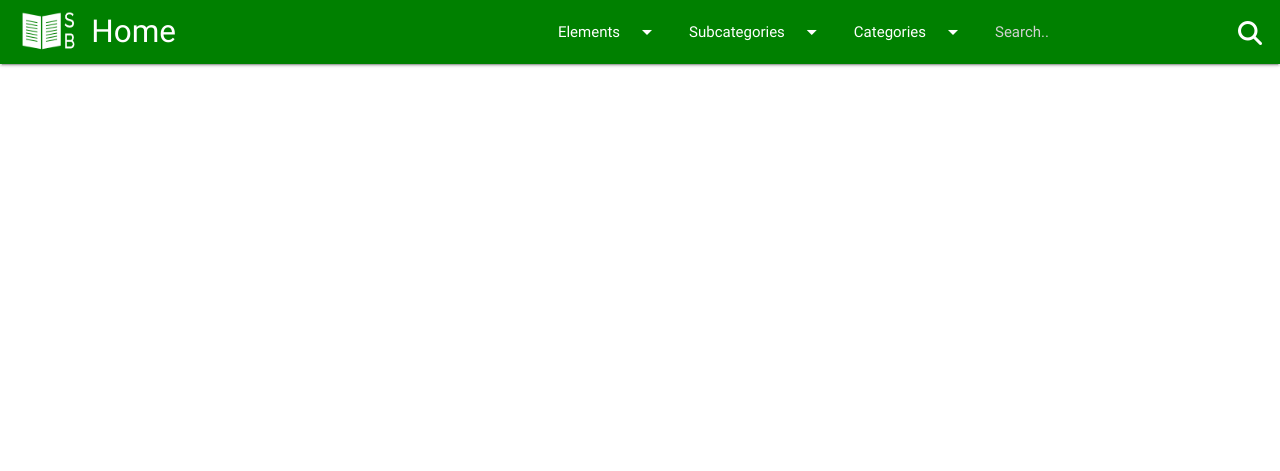
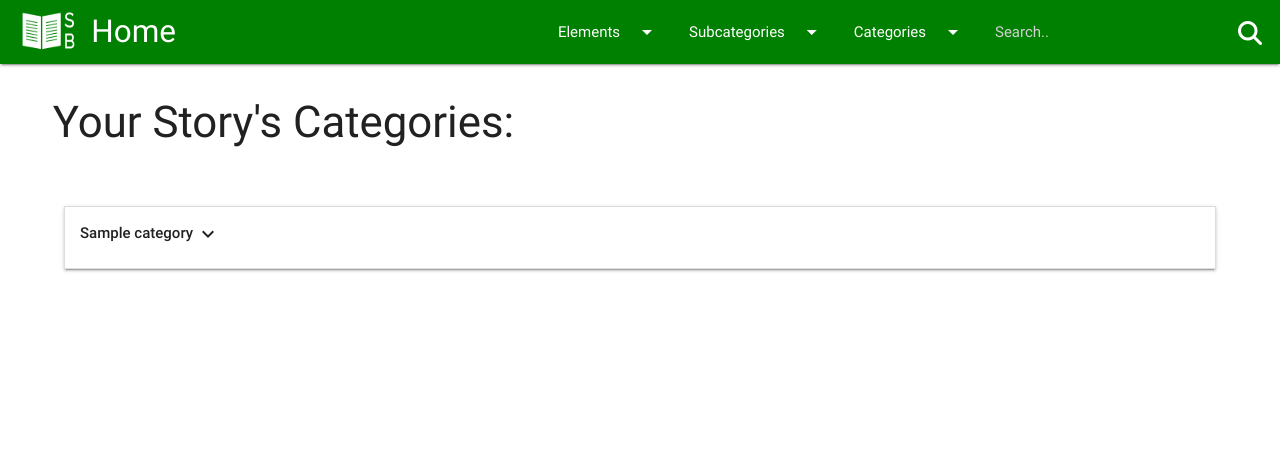
Before and after one commit to Felix-Redwood/Data-Centric-Development-Milestone-Project, a Flask app: template templates/categories.html in a window 1280 px wide. Shown: the top 471 px of the page. Run offline with Flask 2, Linux system fonts and the light colour scheme; the template is opened without the code that fills it: most values are stand-ins (such as "Sample title", 1, 10 or a date in 2020); some libraries are stand-ins or nearby versions.

Commit message:
added categories page

```diff
--- a/run.py
+++ b/run.py
@@ -33,5 +33,21 @@ def nav_home():
 def important_home():
     return render_template("indeximportant.html", elements=mongo.db.story_elements.find( {'important': True} ).limit(10))
 
+@app.route('/nav_elements', methods=['POST', 'GET'])
+def nav_elements():
+    return render_template("elements.html", elements=mongo.db.story_elements.find())
+
+@app.route('/important_elements', methods=['POST'])
+def important_elements():
+    return render_template("importantelements.html", elements=mongo.db.story_elements.find( {'important': True} ))
+
+@app.route('/nav_categories', methods=['POST', 'GET'])
+def nav_categories():
+    subcategories = mongo.db.subcategories.find()
+    categories=mongo.db.categories.find()
+    subcat_name = str(mongo.db.subcategories.category_name)
+    cat_name = str(mongo.db.categories.category_name)
+    return render_template("categories.html", categories=mongo.db.categories.find(), subcategories=mongo.db.subcategories.find(), cat_name=cat_name, subcat_name=subcat_name)
+
 if __name__ == '__main__':
-    app.run(host=os.environ.get('IP'), port=int(os.environ.get('PORT')), debug=True)
+    app.run(host=os.environ.get('IP'), port=int(os.environ.get('PORT')), debug=False)
--- a/templates/categories.html
+++ b/templates/categories.html
@@ -2,6 +2,54 @@
 
 <div class="row">
 
+    <h3>Your Story's Categories:</h3>
+    <br>
+
 </div>
 
+<ul class="collapsible" data-collapsible="expandable">
+    {% for category in categories %}
+    <li>
+        <div class="collapsible-header">
+            <div class="col s9">
+                <strong>{{category.category_name.capitalize()}}</strong>
+            </div>
+
+            <div class="col s3">
+                <i class="material-icons">expand_more</i>
+            </div>
+        </div>
+
+        <div class="collapsible-body">
+            <p>
+                {{category.category_description}}
+            </p>
+            <br>
+            <h6>Subcategories:</h6>
+            <ul class="collapsible collapsible-contained" data-collapsible="expandable">
+                {% for subcategory in subcategories %}
+                {% if subcat_name == cat_name %}
+                <li>
+                    <div class="collapsible-header">
+                        <div class="col s9">
+                            <strong>{{subcategory.subcategory.capitalize()}}</strong>
+                        </div>
+
+                        <div class="col s3">
+                            <i class="material-icons">expand_more</i>
+                        </div>
+                    </div>
+                    <div class="collapsible-body">
+                        <p>{{subcategory.subcategory_description}}</p>
+                    </div>
+                </li>
+                {% else %}
+                {% endif %}
+                {% endfor %}
+            </ul>
+        </div>
+    </li>
+    {% endfor %}
+</ul>
+
 {% endblock %}
```
